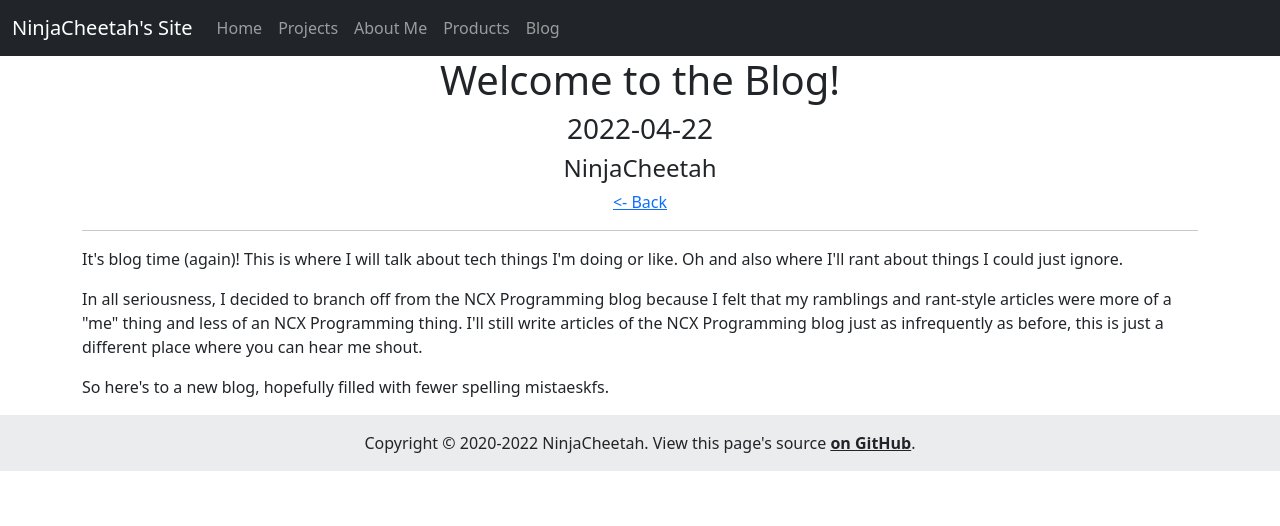
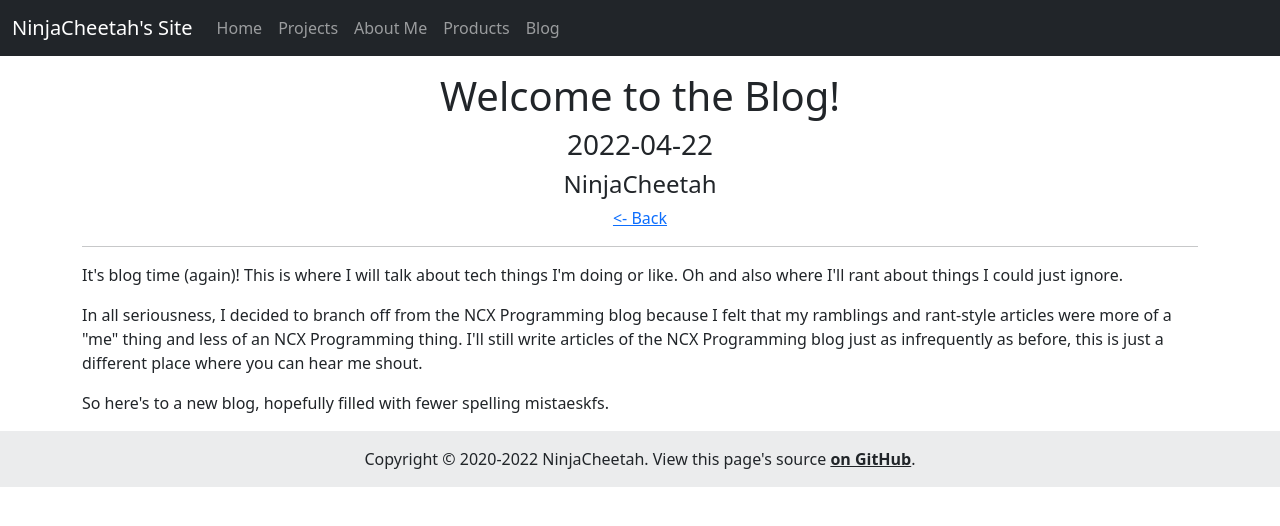
Before and after one commit to NinjaCheetah/ninjacheetah.github.io, a Jekyll site: the page built from _posts/2022-04-22-hello-blog.html, in a window 1280 px wide. Shown: the top 526 px of the page. Built offline with Jekyll 4.4.1, drawn with Linux system fonts in a browser that asks for light colours.

Commit message:
Added missing padding to blog post template

```diff
--- a/_layouts/blogpost.html
+++ b/_layouts/blogpost.html
@@ -2,7 +2,7 @@
 layout: default
 ---
 
-<div class="text-center">
+<div class="text-center pt-3">
     <h1>{{ page.title }}</h1>
     <h3>{{ page.date | date: "%Y-%m-%d" }}</h3>
     <h4>{{ page.author }}</h4>
```
